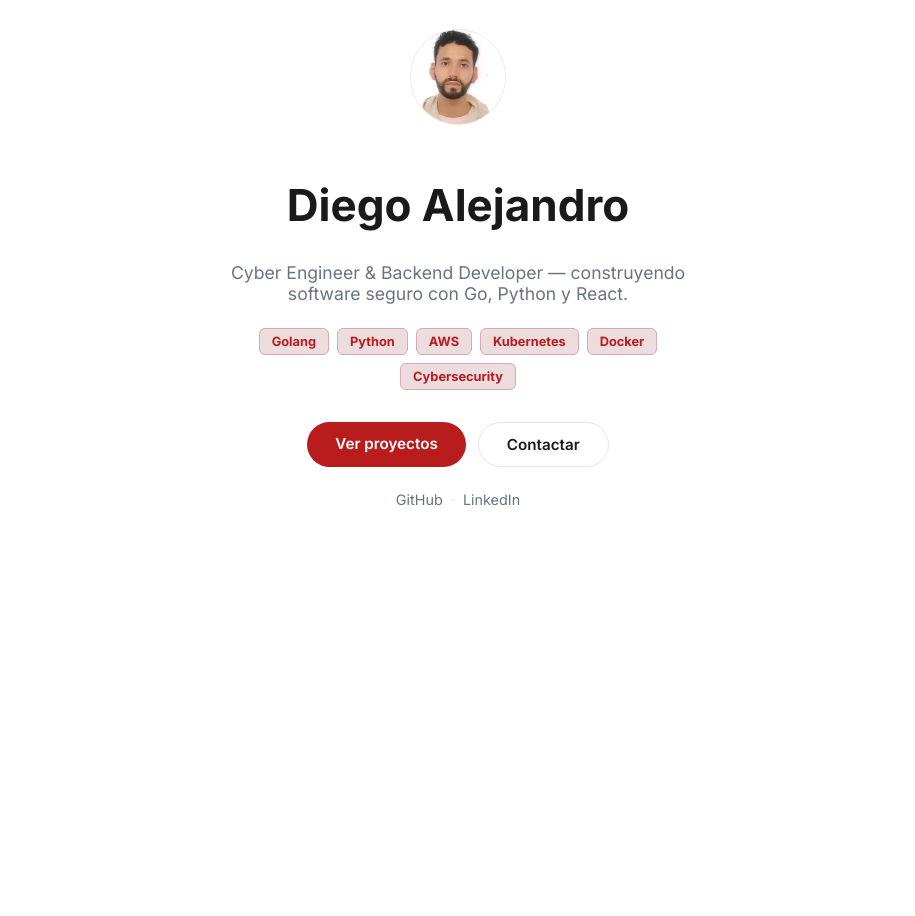
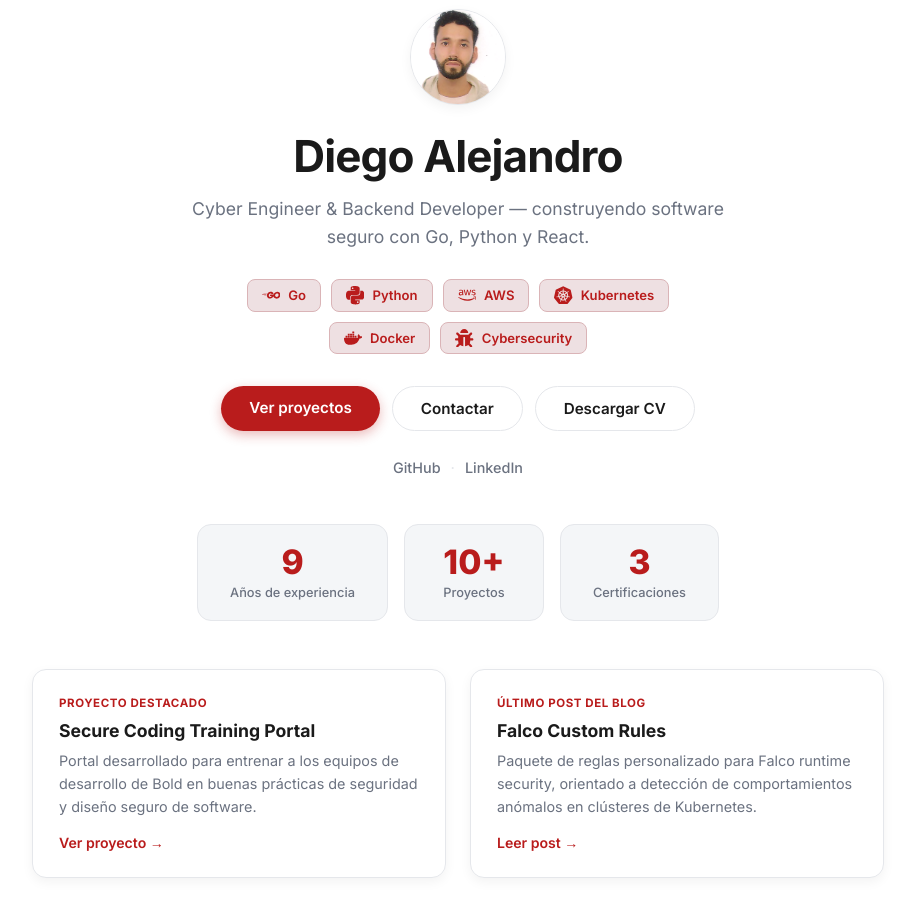
Before and after one commit to DiegoAll/diegoall.github.io, a React app in the folder frontend/: page / in a window 1280 px wide. Shown: the part 140-1056 px from the top of the page, without its empty margins (182-1097 px from the left). Before the commit the page ends 800 px from the top, so only its background shows below. Built offline with nearby package versions, Linux system fonts and the light colour scheme; the HTML template or start-up script is replaced by a standard one.

Commit message:
Icons and animations

```diff
--- a/frontend/src/index.css
+++ b/frontend/src/index.css
@@ -1,5 +1,6 @@
 @import url('https://fonts.googleapis.com/css2?family=Inter:wght@400;500;600;700;800&display=swap');
 
+/* ── Variables & Temas ──────────────────────────────── */
 :root {
   --bg: #ffffff;
   --bg-alt: #f4f6f8;
@@ -8,6 +9,7 @@
   --border: #e5e7eb;
   --accent: #b91c1c;
   --shadow: 0 4px 12px rgba(0, 0, 0, 0.05);
+  --shadow-hover: 0 12px 24px -10px rgba(0, 0, 0, 0.15);
 }
 
 [data-theme="dark"] {
@@ -18,6 +20,7 @@
   --border: #27272a;
   --accent: #f87171;
   --shadow: 0 4px 12px rgba(0, 0, 0, 0.4);
+  --shadow-hover: 0 12px 28px -8px rgba(0, 0, 0, 0.6);
 }
 
 * {
@@ -29,7 +32,7 @@ body {
   background-color: var(--bg);
   color: var(--text);
   font-family: 'Inter', sans-serif;
-  transition: background-color 0.2s ease, color 0.2s ease;
+  transition: background-color 0.25s ease, color 0.25s ease;
 }
 
 a {
@@ -48,6 +51,7 @@ a {
   top: 0;
   background-color: var(--bg);
   z-index: 100;
+  backdrop-filter: blur(8px);
 }
 
 .navbar-links {
@@ -89,6 +93,11 @@ a {
   font-size: 0.85rem;
   cursor: pointer;
   background: var(--bg-alt);
+  transition: border-color 0.2s ease, background-color 0.2s ease;
+}
+
+.navbar-search:hover {
+  border-color: var(--text-muted);
 }
 
 .navbar-icon-btn {
@@ -102,11 +111,12 @@ a {
   background: var(--bg);
   color: var(--text);
   cursor: pointer;
-  transition: background-color 0.2s ease;
+  transition: background-color 0.2s ease, transform 0.15s ease;
 }
 
 .navbar-icon-btn:hover {
   background-color: var(--bg-alt);
+  transform: scale(1.05);
 }
 
 .lang-dropdown {
@@ -123,6 +133,7 @@ a {
   box-shadow: var(--shadow);
   overflow: hidden;
   min-width: 100px;
+  animation: fadeIn 0.15s ease;
 }
 
 .lang-menu button {
@@ -135,20 +146,21 @@ a {
   color: var(--text);
   font-size: 0.9rem;
   cursor: pointer;
+  transition: background-color 0.15s ease;
 }
 
 .lang-menu button:hover {
   background-color: var(--bg-alt);
 }
 
-/* ── Home ───────────────────────────────────────────── */
+/* ── Hero / Home ────────────────────────────────────── */
 .hero {
   display: flex;
   flex-direction: column;
   align-items: center;
   justify-content: center;
   text-align: center;
-  padding: 100px 24px 120px;
+  padding: 80px 24px 100px;
 }
 
 .hero-avatar {
@@ -159,45 +171,95 @@ a {
   background-color: var(--bg-alt);
   margin-bottom: 24px;
   border: 1px solid var(--border);
+  box-shadow: var(--shadow);
+  transition: transform 0.3s ease;
+}
+
+.hero-avatar:hover {
+  transform: scale(1.04);
 }
 
 .hero-title {
   font-size: 2.75rem;
   font-weight: 700;
-  margin-bottom: 12px;
+  margin: 0 0 12px;
+  letter-spacing: -0.02em;
 }
 
 .hero-subtitle {
   font-size: 1.1rem;
   color: var(--text-muted);
-  max-width: 520px;
-  margin-bottom: 24px;
+  max-width: 540px;
+  margin: 0 0 28px;
+  line-height: 1.6;
 }
 
 .hero-badges {
   display: flex;
   flex-wrap: wrap;
   justify-content: center;
-  gap: 8px;
+  gap: 10px;
   margin-bottom: 32px;
-  max-width: 480px;
+  max-width: 520px;
 }
 
+.skill-chip {
+  padding: 6px 14px;
+  border-radius: 8px;
+  background: color-mix(in srgb, var(--accent) 10%, var(--bg-alt));
+  border: 1px solid color-mix(in srgb, var(--accent) 25%, var(--border));
+  font-size: 0.82rem;
+  font-weight: 600;
+  color: var(--accent);
+  transition: transform 0.2s ease, border-color 0.2s ease, background-color 0.2s ease;
+}
+
+.skill-chip:hover {
+  transform: translateY(-2px);
+  background: color-mix(in srgb, var(--accent) 16%, var(--bg-alt));
+  border-color: var(--accent);
+}
+
+.skill-chip-icon {
+  display: inline-flex;
+  align-items: center;
+  gap: 8px;
+}
+
+.skill-chip-icon svg {
+  font-size: 1.15rem;
+  flex-shrink: 0;
+}
+
+/* ── Botones de acción (CTA) ────────────────────────── */
 .hero-actions {
   display: flex;
+  flex-wrap: wrap;
+  justify-content: center;
   gap: 12px;
-  margin-bottom: 24px;
+  margin-bottom: 28px;
 }
 
 .hero-cta {
   padding: 12px 28px;
   border-radius: 999px;
   background-color: var(--accent);
-  color: white;
+  color: #ffffff;
   font-weight: 600;
   font-size: 0.95rem;
   border: none;
   cursor: pointer;
+  transition: opacity 0.2s ease, transform 0.15s ease, box-shadow 0.2s ease;
+  box-shadow: 0 4px 12px color-mix(in srgb, var(--accent) 30%, transparent);
+}
+
+.hero-cta:hover {
+  opacity: 0.92;
+  transform: translateY(-1px);
+}
+
+.hero-cta:active {
+  transform: scale(0.98);
 }
 
 .hero-cta-secondary {
@@ -209,18 +271,30 @@ a {
   font-size: 0.95rem;
   border: 1px solid var(--border);
   cursor: pointer;
+  transition: background-color 0.2s ease, transform 0.15s ease, border-color 0.2s ease;
 }
 
 .hero-cta-secondary:hover {
   background-color: var(--bg-alt);
+  border-color: var(--text-muted);
+  transform: translateY(-1px);
+}
+
+.hero-cta-secondary:active {
+  transform: scale(0.98);
 }
 
 .hero-social {
   display: flex;
   align-items: center;
-  gap: 8px;
+  gap: 10px;
   color: var(--text-muted);
   font-size: 0.9rem;
+  font-weight: 500;
+}
+
+.hero-social a {
+  transition: color 0.2s ease;
 }
 
 .hero-social a:hover {
@@ -231,9 +305,119 @@ a {
   color: var(--border);
 }
 
-/* ── Projects ───────────────────────────────────────── */
+/* ── Métricas ───────────────────────────────────────── */
+.metrics-row {
+  display: flex;
+  gap: 16px;
+  margin-top: 48px;
+  flex-wrap: wrap;
+  justify-content: center;
+}
+
+.metric-card {
+  display: flex;
+  flex-direction: column;
+  align-items: center;
+  padding: 20px 32px;
+  border: 1px solid var(--border);
+  border-radius: 14px;
+  background: var(--bg-alt);
+  min-width: 140px;
+  transition: transform 0.25s cubic-bezier(0.16, 1, 0.3, 1), border-color 0.25s ease;
+}
+
+.metric-card:hover {
+  transform: translateY(-3px);
+  border-color: color-mix(in srgb, var(--accent) 40%, var(--border));
+}
+
+.metric-value {
+  font-size: 2.1rem;
+  font-weight: 800;
+  color: var(--accent);
+  line-height: 1;
+}
+
+.metric-label {
+  font-size: 0.8rem;
+  color: var(--text-muted);
+  margin-top: 6px;
+  text-align: center;
+  font-weight: 500;
+}
+
+/* ── Proyecto destacado + Preview de blog ─────────────── */
+.home-highlight-grid {
+  display: grid;
+  grid-template-columns: repeat(auto-fit, minmax(300px, 1fr));
+  gap: 24px;
+  max-width: 900px;
+  width: 100%;
+  margin-top: 48px;
+  padding: 0 24px;
+  text-align: left;
+}
+
+.highlight-card {
+  display: flex;
+  flex-direction: column;
+  padding: 26px;
+  border: 1px solid var(--border);
+  border-radius: 14px;
+  background: var(--bg);
+  box-shadow: var(--shadow);
+  transition: transform 0.25s cubic-bezier(0.16, 1, 0.3, 1),
+              box-shadow 0.25s cubic-bezier(0.16, 1, 0.3, 1),
+              border-color 0.25s ease;
+  will-change: transform;
+}
+
+.highlight-card:hover {
+  transform: translateY(-4px);
+  box-shadow: var(--shadow-hover);
+  border-color: color-mix(in srgb, var(--accent) 35%, var(--border));
+}
+
+.highlight-tag {
+  font-size: 0.72rem;
+  font-weight: 700;
+  text-transform: uppercase;
+  letter-spacing: 0.05em;
+  color: var(--accent);
+  margin-bottom: 10px;
+}
+
+.highlight-title {
+  margin: 0 0 8px;
+  font-size: 1.1rem;
+  font-weight: 700;
+  color: var(--text);
+}
+
+.highlight-desc {
+  margin: 0 0 16px;
+  font-size: 0.9rem;
+  color: var(--text-muted);
+  line-height: 1.6;
+}
+
+.highlight-link {
+  font-size: 0.88rem;
+  font-weight: 600;
+  color: var(--accent);
+  margin-top: auto;
+  display: inline-flex;
+  align-items: center;
+  transition: transform 0.2s ease;
+}
+
+.highlight-card:hover .highlight-link {
+  transform: translateX(4px);
+}
+
+/* ── Projects Page ──────────────────────────────────── */
 .projects-page {
-  padding: 60px 32px;
+  padding: 60px 32px 100px;
   max-width: 1320px;
   margin: 0 auto;
 }
@@ -260,12 +444,12 @@ a {
 .filter-tab {
   display: flex;
   align-items: center;
-  padding: 12px 22px;
+  padding: 10px 20px;
   border-radius: 8px;
   border: none;
   background: transparent;
   color: var(--text-muted);
-  font-size: 0.95rem;
+  font-size: 0.92rem;
   font-weight: 600;
   cursor: pointer;
   transition: all 0.2s ease;
@@ -284,40 +468,45 @@ a {
 
 .filter-count {
   margin-left: 8px;
-  font-size: 0.78rem;
+  font-size: 0.75rem;
   padding: 2px 8px;
   border-radius: 999px;
   background: var(--border);
   color: var(--text-muted);
   min-width: 20px;
   text-align: center;
+  transition: background-color 0.2s ease, color 0.2s ease;
 }
 
 .filter-tab.active .filter-count {
   background: var(--accent);
-  color: white;
+  color: #ffffff;
 }
 
 .project-grid {
   display: grid;
-  grid-template-columns: repeat(auto-fill, minmax(380px, 1fr));
+  grid-template-columns: repeat(auto-fill, minmax(360px, 1fr));
   gap: 32px;
 }
 
 .project-card {
   border: 1px solid var(--border);
-  border-radius: 12px;
+  border-radius: 14px;
   overflow: hidden;
   background-color: var(--bg);
   box-shadow: var(--shadow);
   display: flex;
   flex-direction: column;
-  transition: transform 0.2s ease, box-shadow 0.2s ease;
+  transition: transform 0.25s cubic-bezier(0.16, 1, 0.3, 1),
+              box-shadow 0.25s cubic-bezier(0.16, 1, 0.3, 1),
+              border-color 0.25s ease;
+  will-change: transform;
 }
 
 .project-card:hover {
-  transform: translateY(-3px);
-  box-shadow: 0 8px 20px rgba(0, 0, 0, 0.08);
+  transform: translateY(-4px);
+  box-shadow: var(--shadow-hover);
+  border-color: color-mix(in srgb, var(--accent) 30%, var(--border));
 }
 
 .project-thumb {
@@ -350,11 +539,11 @@ a {
   right: 12px;
   padding: 4px 12px;
   border-radius: 999px;
-  background: rgba(0, 0, 0, 0.45);
-  color: white;
+  background: rgba(0, 0, 0, 0.55);
+  color: #ffffff;
   font-size: 0.72rem;
   font-weight: 600;
-  backdrop-filter: blur(2px);
+  backdrop-filter: blur(4px);
 }
 
 .project-info {
@@ -417,21 +606,26 @@ a {
   flex: 1;
   text-align: center;
   padding: 11px 0;
-  border-radius: 7px;
+  border-radius: 8px;
   font-size: 0.88rem;
   font-weight: 600;
   cursor: pointer;
-  transition: opacity 0.2s ease, background-color 0.2s ease;
+  transition: opacity 0.2s ease, background-color 0.2s ease, transform 0.15s ease;
 }
 
 .btn-demo {
   background-color: var(--accent);
-  color: white;
+  color: #ffffff;
   border: none;
 }
 
 .btn-demo:hover {
   opacity: 0.9;
+}
+
+.btn-demo:active,
+.btn-code:active {
+  transform: scale(0.98);
 }
 
 .btn-code {
@@ -454,7 +648,7 @@ a {
   background: color-mix(in srgb, var(--accent) 20%, var(--bg));
 }
 
-/* ── About ──────────────────────────────────────────── */
+/* ── About Page ─────────────────────────────────────── */
 .about-page {
   max-width: 720px;
   margin: 0 auto;
@@ -477,26 +671,26 @@ a {
   background-color: var(--bg-alt);
   border: 3px solid var(--bg);
   box-shadow: 0 0 0 1px var(--border), var(--shadow);
-  margin-bottom: 12px;
+  margin-bottom: 14px;
 }
 
 .about-name {
   font-size: 1.35rem;
   font-weight: 800;
-  margin: 0 0 2px;
+  margin: 0 0 4px;
 }
 
 .about-role {
   color: var(--text-muted);
   font-size: 0.9rem;
-  margin: 0 0 18px;
+  margin: 0 0 20px;
 }
 
 .about-info-card {
   width: 100%;
-  max-width: 360px;
+  max-width: 380px;
   border: 1px solid var(--border);
-  border-radius: 10px;
+  border-radius: 12px;
   background: var(--bg-alt);
   overflow: hidden;
   text-align: left;
@@ -505,9 +699,9 @@ a {
 .about-info-item {
   display: flex;
   align-items: center;
-  gap: 10px;
-  padding: 9px 14px;
-  font-size: 0.82rem;
+  gap: 12px;
+  padding: 10px 16px;
+  font-size: 0.85rem;
   color: var(--text);
   border-bottom: 1px solid var(--border);
 }
@@ -543,16 +737,6 @@ a {
   gap: 8px;
 }
 
-.skill-chip {
-  padding: 5px 12px;
-  border-radius: 6px;
-  background: color-mix(in srgb, var(--accent) 12%, var(--bg-alt));
-  border: 1px solid color-mix(in srgb, var(--accent) 30%, var(--border));
-  font-size: 0.8rem;
-  font-weight: 700;
-  color: var(--accent);
-}
-
 .timeline {
   display: flex;
   flex-direction: column;
@@ -560,8 +744,13 @@ a {
 }
 
 .timeline-item {
-  padding-left: 16px;
+  padding-left: 18px;
   border-left: 2px solid var(--border);
+  transition: border-color 0.2s ease;
+}
+
+.timeline-item:hover {
+  border-left-color: var(--accent);
 }
 
 .timeline-header {
@@ -588,26 +777,27 @@ a {
   margin: 0;
   padding-left: 18px;
   color: var(--text-muted);
-  font-size: 0.85rem;
+  font-size: 0.88rem;
   line-height: 1.6;
 }
 
 .timeline-place {
-  margin: 0;
+  margin: 0 0 6px;
   color: var(--text-muted);
   font-size: 0.85rem;
 }
 
 .show-more-btn {
   margin-top: 20px;
-  padding: 10px 18px;
-  border-radius: 6px;
+  padding: 10px 20px;
+  border-radius: 8px;
   background: var(--bg-alt);
   border: 1px solid var(--border);
   color: var(--text);
   font-size: 0.85rem;
   font-weight: 600;
   cursor: pointer;
+  transition: background-color 0.2s ease, border-color 0.2s ease;
 }
 
 .show-more-btn:hover {
@@ -626,7 +816,7 @@ a {
   align-items: center;
   padding: 12px 16px;
   border: 1px solid var(--border);
-  border-radius: 8px;
+  border-radius: 10px;
   background: var(--bg-alt);
 }
 
@@ -645,12 +835,14 @@ a {
 .search-overlay {
   position: fixed;
   inset: 0;
-  background: rgba(0, 0, 0, 0.4);
+  background: rgba(0, 0, 0, 0.5);
   display: flex;
   align-items: flex-start;
   justify-content: center;
-  padding-top: 120px;
+  padding-top: 100px;
   z-index: 1000;
+  backdrop-filter: blur(4px);
+  animation: fadeIn 0.15s ease;
 }
 
 .search-box {
@@ -658,9 +850,10 @@ a {
   max-width: 480px;
   background: var(--bg);
   border: 1px solid var(--border);
-  border-radius: 12px;
-  box-shadow: var(--shadow);
+  border-radius: 14px;
+  box-shadow: var(--shadow-hover);
   overflow: hidden;
+  margin: 0 16px;
 }
 
 .search-input {
@@ -689,6 +882,7 @@ a {
   color: var(--text);
   font-size: 0.95rem;
   cursor: pointer;
+  transition: background-color 0.15s ease;
 }
 
 .search-result-item:hover {
@@ -696,7 +890,7 @@ a {
 }
 
 .search-empty {
-  padding: 20px;
+  padding: 24px;
   color: var(--text-muted);
   font-size: 0.9rem;
   text-align: center;
@@ -713,3 +907,50 @@ a {
 .credential-link:hover {
   text-decoration: underline;
 }
+
+/* ── Keyframes & Utilities ──────────────────────────── */
+@keyframes fadeIn {
+  from {
+    opacity: 0;
+    transform: translateY(-6px);
+  }
+  to {
+    opacity: 1;
+    transform: translateY(0);
+  }
+}
+
+/* ── Responsive / Media Queries ─────────────────────── */
+@media (max-width: 768px) {
+  .navbar {
+    padding: 14px 20px;
+  }
+
+  .navbar-links {
+    position: static;
+    transform: none;
+    gap: 16px;
+  }
+
+  .hero {
+    padding: 60px 16px 80px;
+  }
+
+  .hero-title {
+    font-size: 2.1rem;
+  }
+
+  .project-grid {
+    grid-template-columns: 1fr;
+  }
+
+  .home-highlight-grid {
+    grid-template-columns: 1fr;
+    padding: 0;
+  }
+
+  .filter-tabs {
+    width: 100%;
+    overflow-x: auto;
+  }
+}
--- a/frontend/src/pages/Home.jsx
+++ b/frontend/src/pages/Home.jsx
@@ -1,6 +1,21 @@
 import { NavLink } from 'react-router-dom';
+import { SiGo, SiPython, SiKubernetes, SiDocker } from 'react-icons/si';
+import { FaAws, FaBug } from 'react-icons/fa';
 
-const stack = ['Golang', 'Python', 'AWS', 'Kubernetes', 'Docker', 'Cybersecurity'];
+const stackIcons = [
+  { icon: <SiGo />, label: 'Go' },
+  { icon: <SiPython />, label: 'Python' },
+  { icon: <FaAws />, label: 'AWS' },
+  { icon: <SiKubernetes />, label: 'Kubernetes' },
+  { icon: <SiDocker />, label: 'Docker' },
+  { icon: <FaBug />, label: 'Cybersecurity' }, // Mantiene el icono de FaBug
+];
+
+const metrics = [
+  { value: '9', label: 'Años de experiencia' },
+  { value: '10+', label: 'Proyectos' },
+  { value: '3', label: 'Certificaciones' },
+];
 
 function Home() {
   return (
@@ -13,8 +28,11 @@ function Home() {
       </p>
 
       <div className="hero-badges">
-        {stack.map((s) => (
-          <span className="skill-chip" key={s}>{s}</span>
+        {stackIcons.map((s) => (
+          <span className="skill-chip skill-chip-icon" key={s.label}>
+            {s.icon}
+            <span>{s.label}</span>
+          </span>
         ))}
       </div>
 
@@ -23,6 +41,16 @@ function Home() {
         <a className="hero-cta-secondary" href="mailto:dposadallano@gmail.com">
           Contactar
         </a>
+
+        {/* CORREGIDO: Se añade la etiqueta de apertura <a */}
+        <a
+          className="hero-cta-secondary"
+          href="https://blog.thepragmatic.xyz/assets/portfolio/Portfolio_DiegoAlejandroPosada_2026.pdf"
+          target="_blank"
+          rel="noopener noreferrer"
+        >
+          Descargar CV
+        </a>
       </div>
 
       <div className="hero-social">
@@ -30,6 +58,47 @@ function Home() {
         <span className="hero-social-sep">·</span>
         <a href="https://linkedin.com/in/diego-alejandro-posada-llano" target="_blank" rel="noopener noreferrer">LinkedIn</a>
       </div>
+
+      {/* ── Métricas rápidas ─────────────────────────── */}
+      <div className="metrics-row">
+        {metrics.map((m) => (
+          <div className="metric-card" key={m.label}>
+            <span className="metric-value">{m.value}</span>
+            <span className="metric-label">{m.label}</span>
+          </div>
+        ))}
+      </div>
+
+      {/* ── Proyecto destacado ───────────────────────── */}
+      <div className="home-highlight-grid">
+        <NavLink to="/projects" className="highlight-card">
+          <span className="highlight-tag">Proyecto destacado</span>
+          <h3 className="highlight-title">Secure Coding Training Portal</h3>
+          <p className="highlight-desc">
+            Portal desarrollado para entrenar a los equipos de desarrollo de Bold en
+            buenas prácticas de seguridad y diseño seguro de software.
+          </p>
+          <span className="highlight-link">Ver proyecto →</span>
+        </NavLink>
+
+        {/* ── Preview último post del blog ────────────── */}
+
+        {/* CORREGIDO: Se añade la etiqueta de apertura <a */}
+        <a
+          className="highlight-card"
+          href="https://diego-all.github.io/cyber/kubernetes/falco-custom-rules/"
+          target="_blank"
+          rel="noopener noreferrer"
+        >
+          <span className="highlight-tag">Último post del blog</span>
+          <h3 className="highlight-title">Falco Custom Rules</h3>
+          <p className="highlight-desc">
+            Paquete de reglas personalizado para Falco runtime security, orientado a
+            detección de comportamientos anómalos en clústeres de Kubernetes.
+          </p>
+          <span className="highlight-link">Leer post →</span>
+        </a>
+      </div>
     </div>
   );
 }
```
